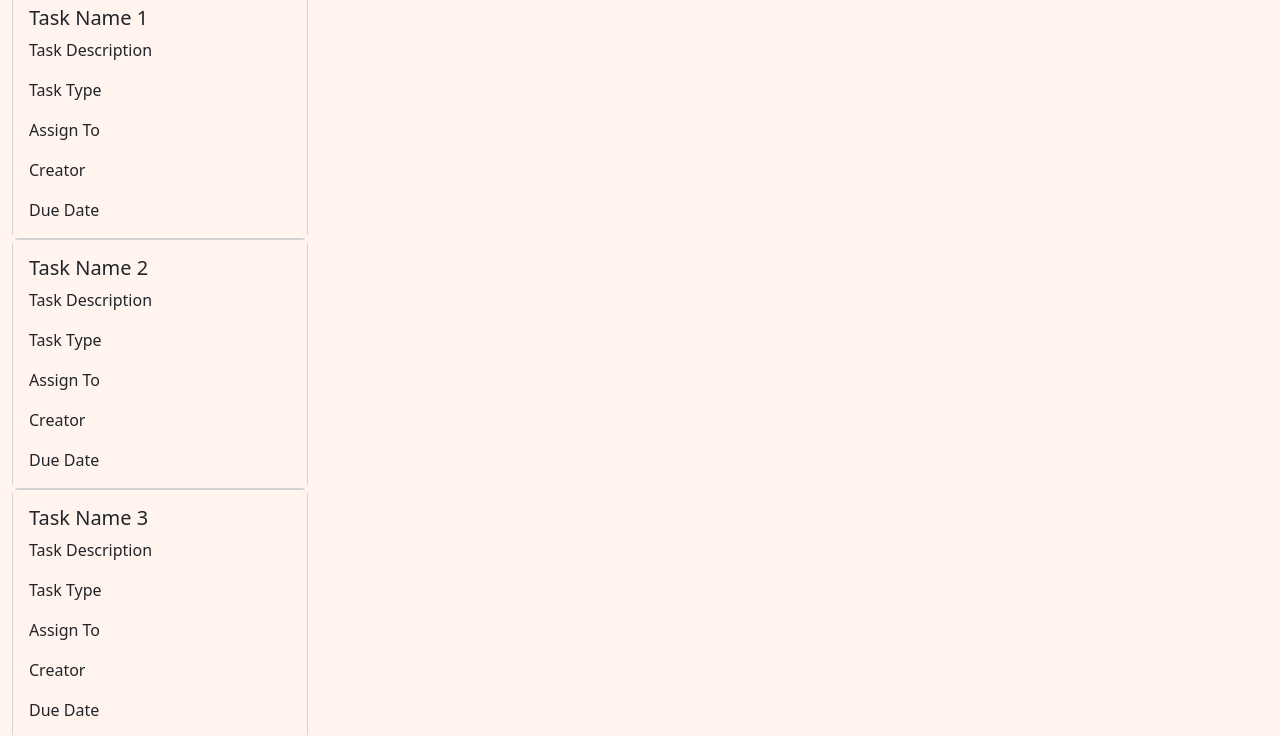
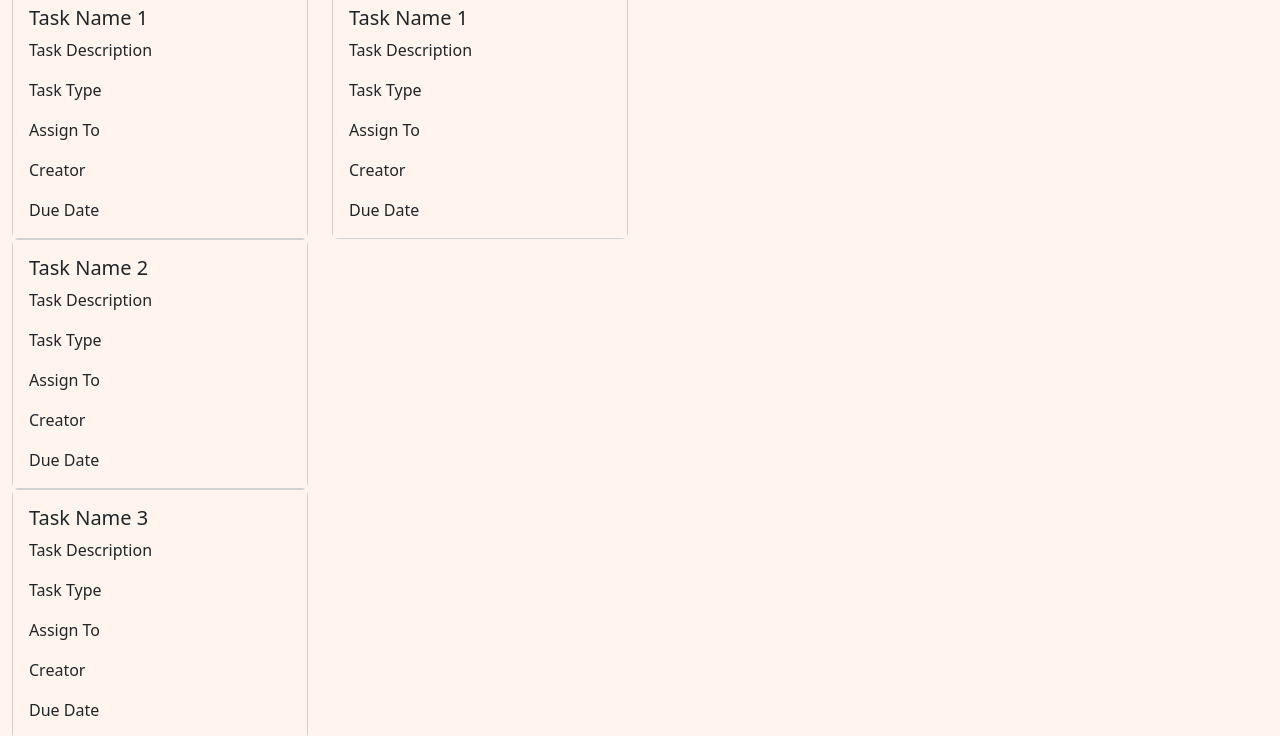
Before and after one commit to jiazhen-weng/HelloWorld, a plain HTML site: page index.html in a window 1280 px wide. Shown: the part 305-1041 px from the top of the page. Drawn offline with nearby package versions, Linux system fonts and the light colour scheme.

Commit message:
move card to in process

```diff
--- a/index.html
+++ b/index.html
@@ -186,6 +186,16 @@
 
             <div class="col card-hold">
                 <h1>In Progress</h1>
+                <div class="card task">
+                    <div class="card-body">
+                      <h5 class="card-title">Task Name 1</h5>
+                      <p class="card-text">Task Description</p>
+                      <p class="card-text">Task Type</p>
+                      <p class="card-text">Assign To</p>
+                      <p class="card-text">Creator</p>
+                      <p class="card-text">Due Date</p>
+                    </div>
+                </div>
             </div>
 
             <div class="col card-hold">
```
